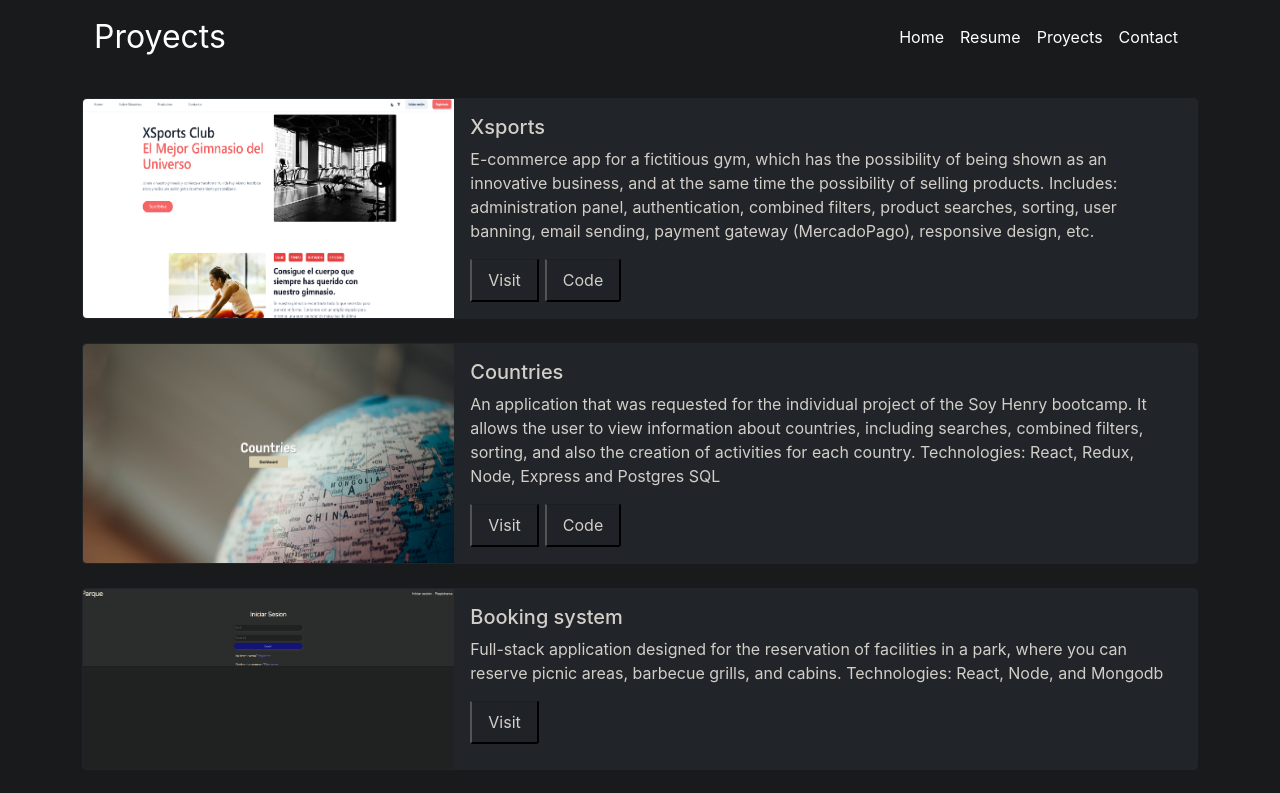
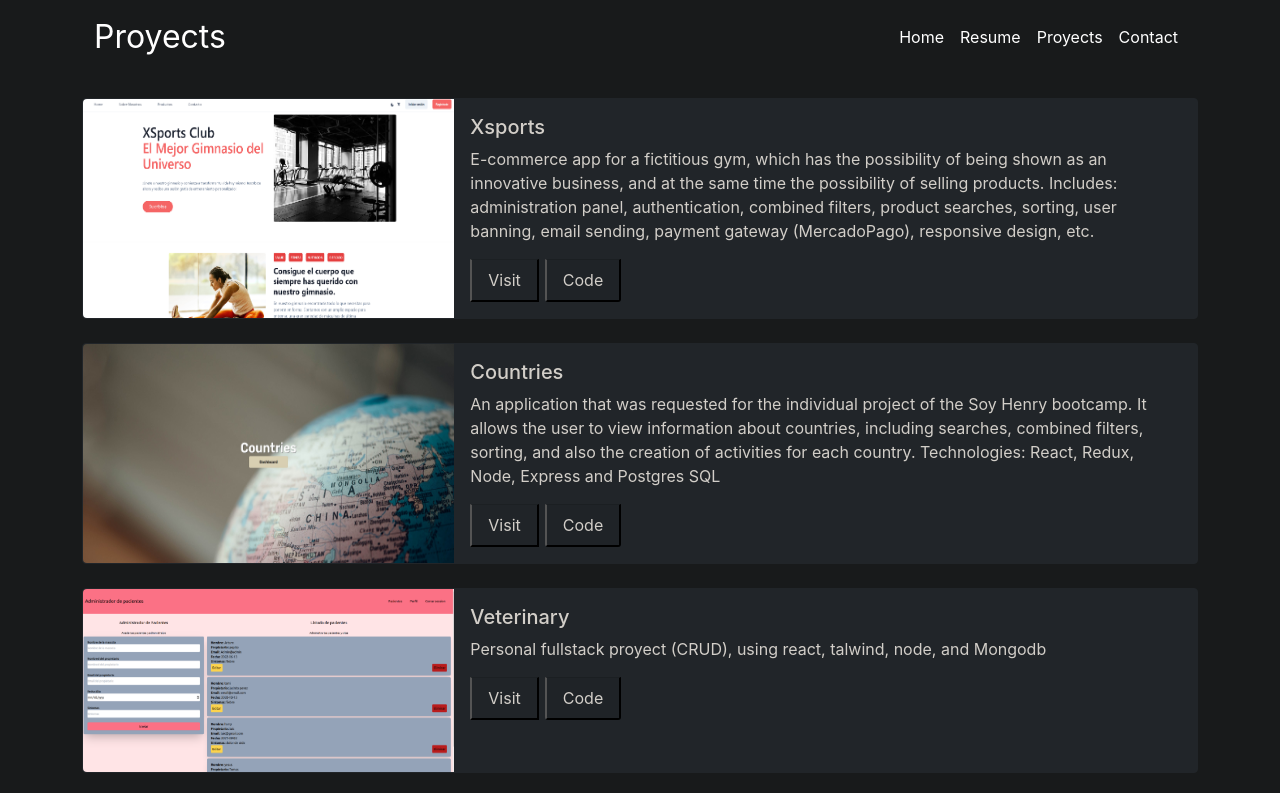
Before and after one commit to tomiguagnini/myHomePage, a React (Create React App) app: page /#/proyects in a window 1280 px wide. Shown: the top 793 px of the page. Built offline with nearby package versions, Linux system fonts and the light colour scheme.

Commit message:
fix: link proyects

```diff
--- a/src/Components/Card/Card.js
+++ b/src/Components/Card/Card.js
@@ -2,16 +2,11 @@ import React from "react";
 
 const Card = ({ img, title, description, link, link2 }) => {
   return (
-        <div>
+    <>
       <div class="card mt-4 mx-auto border-dark bg-dark">
-                <a href={link}>
         <div class="row g-0">
           <div class="col-md-4 d-flex ">
-                            <img
-                                src={img}
-                                class="img-fluid rounded-start"
-                                alt=""
-                            ></img>
+            <img src={img} class="img-fluid rounded-start" alt=""></img>
           </div>
           <div class="col-md-8">
             <div class="card-body">
@@ -26,10 +21,7 @@ const Card = ({ img, title, description, link, link2 }) => {
                   Visit
                 </button>
                 {link2 ? (
-                                        <button
-                                            class="card-footer"
-                                            href={link2}
-                                        >
+                  <button class="card-footer" href={link2}>
                     Code
                   </button>
                 ) : (
@@ -39,9 +31,8 @@ const Card = ({ img, title, description, link, link2 }) => {
             </div>
           </div>
         </div>
-                </a>
       </div>
-        </div>
+    </>
   );
 };
 
--- a/src/Routes/Proyects/Proyects.js
+++ b/src/Routes/Proyects/Proyects.js
@@ -20,7 +20,7 @@ const Proyects = () => {
                     description="E-commerce app for a fictitious gym, which has the possibility of being shown as an innovative business,
                     and at the same time the possibility of selling products. Includes: administration panel, authentication, combined filters,
                     product searches, sorting, user banning, email sending, payment gateway (MercadoPago), responsive design, etc."
-                    link="https://reservas-front.vercel.app/"
+                    link="https://grupo04-henry-pf.fly.dev/home"
                     link2="https://github.com/LMarinBorges/henry-pf"
                 />
                 <Card
@@ -31,14 +31,6 @@ const Proyects = () => {
                     and also the creation of activities for each country. Technologies: React, Redux, Node, Express and Postgres SQL"
                     link="https://countries-eight-ruby.vercel.app/"
                     link2="https://github.com/tomiguagnini/countries"
-                />
-                <Card
-                    img={booking}
-                    title="Booking system"
-                    description="Full-stack application designed for the reservation of facilities in a park, where you can reserve picnic areas, barbecue grills,
-                    and cabins. Technologies: React, Node, and Mongodb"
-                    link="https://reservas-front.vercel.app/"
-                    link2=""
                 />
                 <Card
                     img={veterinary}
```
Lines whose indentation alone changed are shown as unchanged.
